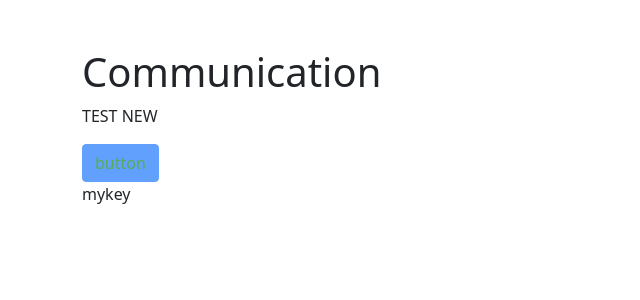
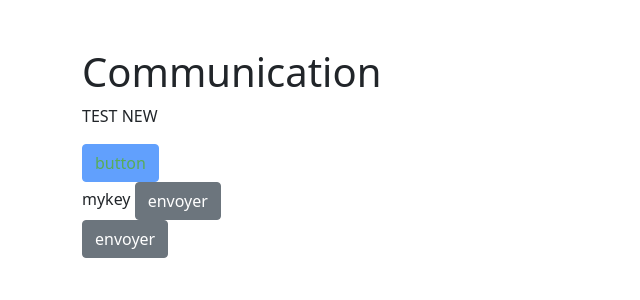
Before and after one commit to billyjov/tutoriel-angular-component-communication, an Angular app in the folder ngx-com/: page / in a window 1280 px wide. Shown: the top 300 px of the page, without its empty margins (0-640 px from the left). Built offline with nearby package versions, Linux system fonts and the light colour scheme.

Commit message:
feat: add part-6

```diff
--- a/ngx-com/src/app/comp-comp/comp-comp.component.html
+++ b/ngx-com/src/app/comp-comp/comp-comp.component.html
@@ -4,6 +4,10 @@
  [class.test]="isDisabled" [style.color]="color">button</button>
 
 
-  <p *ngFor="let item of items">
+  <div *ngFor="let item of items">
     {{ item?.key }}
-  </p>
+
+    <button class="btn btn-secondary" (click)="receiveMessage($event)">
+      envoyer
+    </button>
+  </div>
--- a/ngx-com/src/app/comp-comp/comp-comp.component.ts
+++ b/ngx-com/src/app/comp-comp/comp-comp.component.ts
@@ -39,4 +39,8 @@ export class CompCompComponent implements OnInit {
 
   }
 
+  public receiveMessage(message: Partial<PointerEvent>): void {
+    console.log(message.altKey);
+  }
+
 }
```
